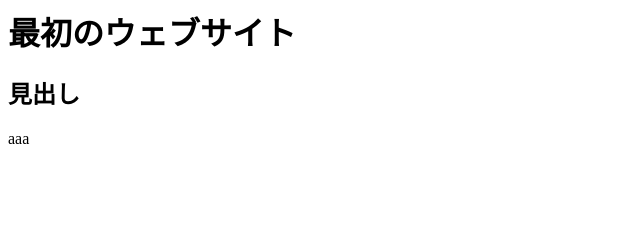
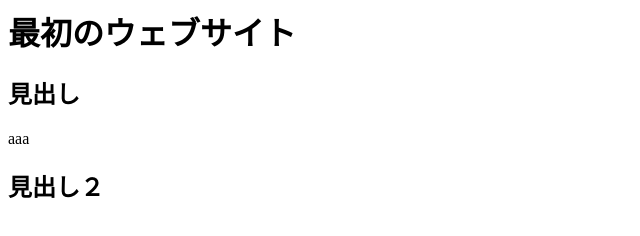
Before and after one commit to demo-100pro/website3, a plain HTML site: page index.html in a window 1280 px wide. Shown: the whole page, without its empty margins (0-640 px from the left). Drawn offline with Linux system fonts and the light colour scheme.

Commit message:
Update index.html

```diff
--- a/index.html
+++ b/index.html
@@ -3,3 +3,5 @@
 <h2>見出し</h2>
 
 <p>aaa</p>
+
+<h2>見出し２</h2>
```
